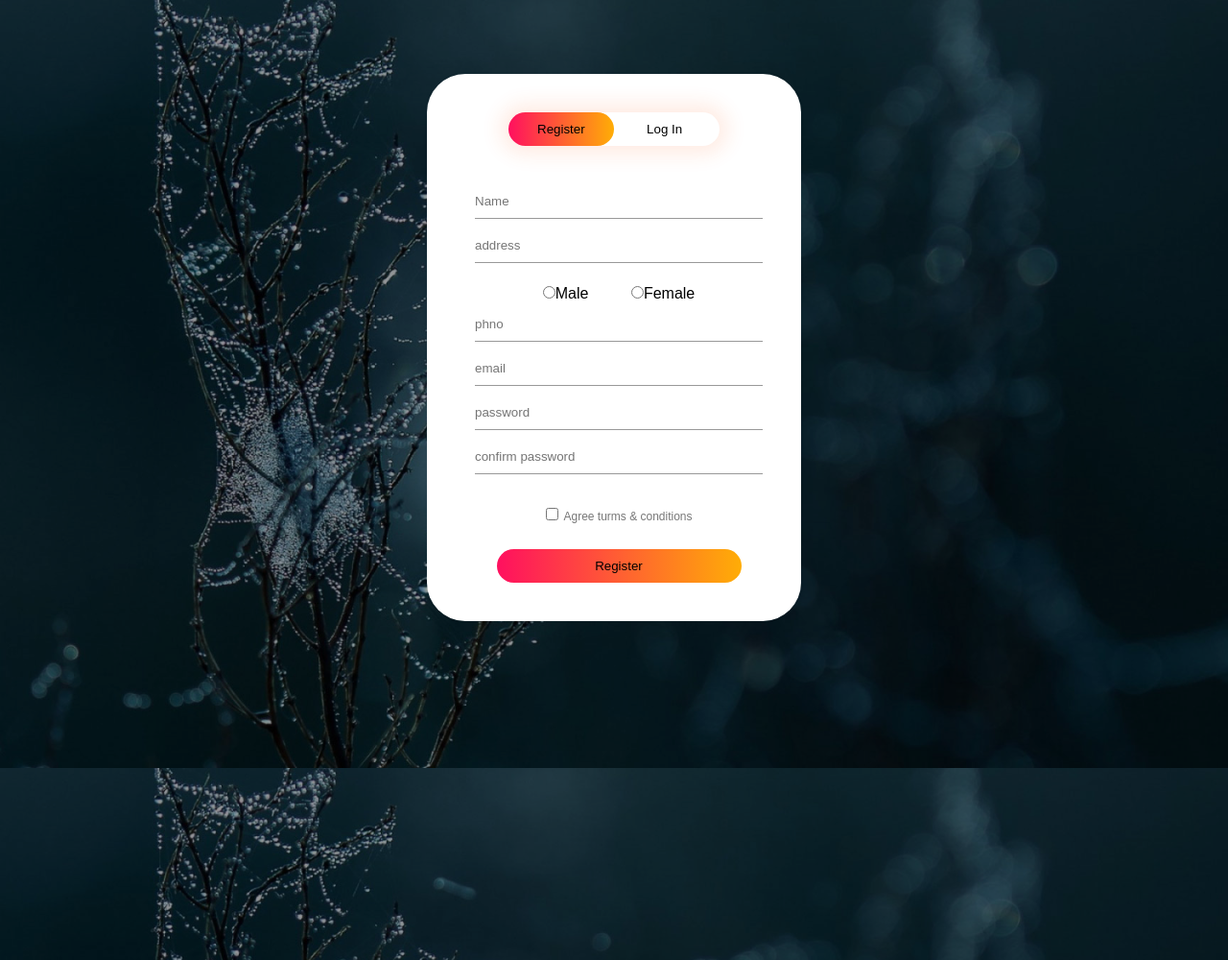
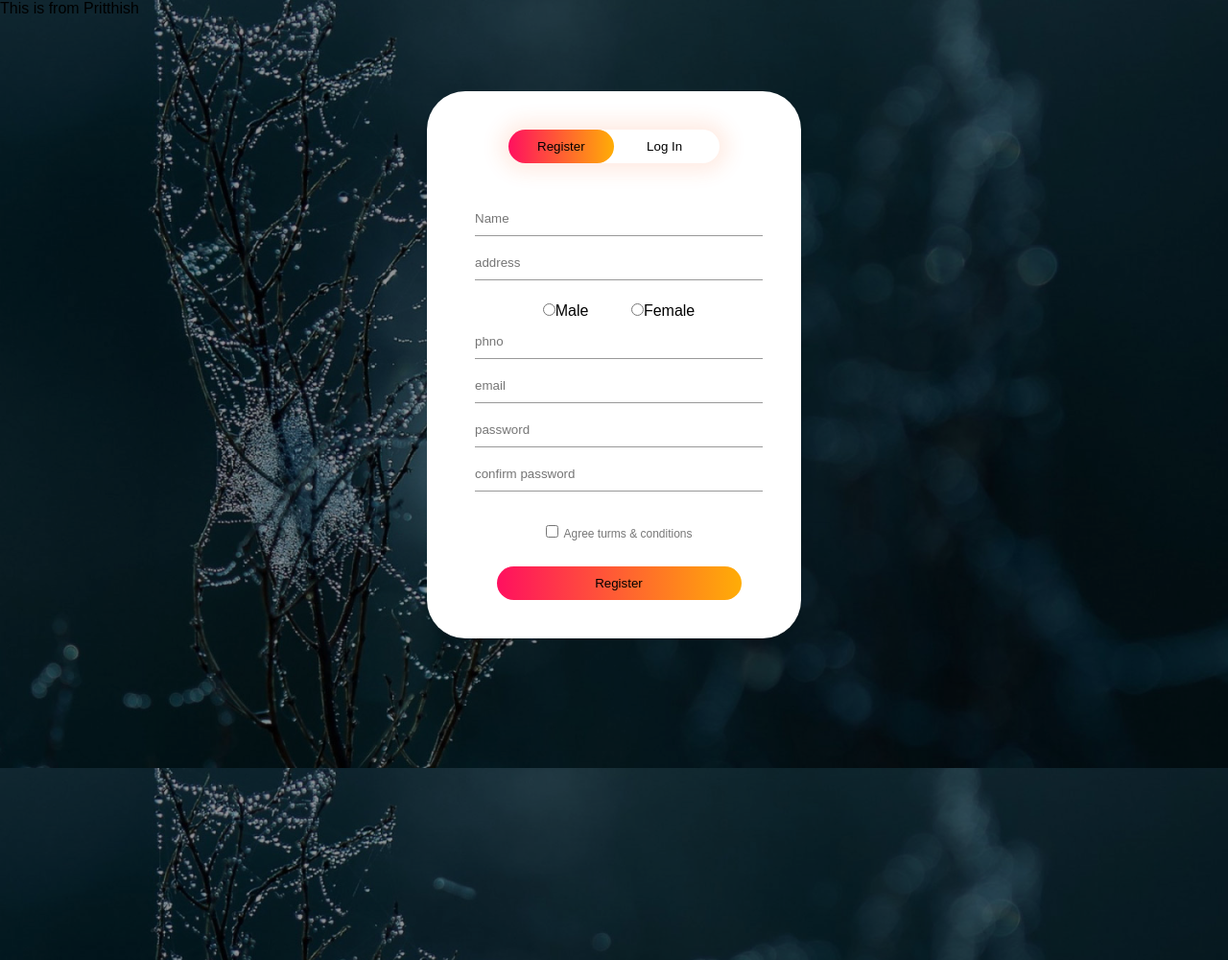
Before and after one commit to pritthishnath/hospitalProject, a PHP site: page / in a window 1280 px wide. Shown: the whole page at 96% size. Run offline with PHP 8.4, Linux system fonts and the light colour scheme; some libraries are stand-ins or nearby versions.

Commit message:
Commit from Pritthish

```diff
--- a/index.php
+++ b/index.php
@@ -10,6 +10,7 @@
 <body>
 
        <div class="container">
+        <p>This is from Pritthish</p>
        	  <div class="formbox">
        	  	  <div class="button">
        	  	  	   <div id="b"></div>
```
